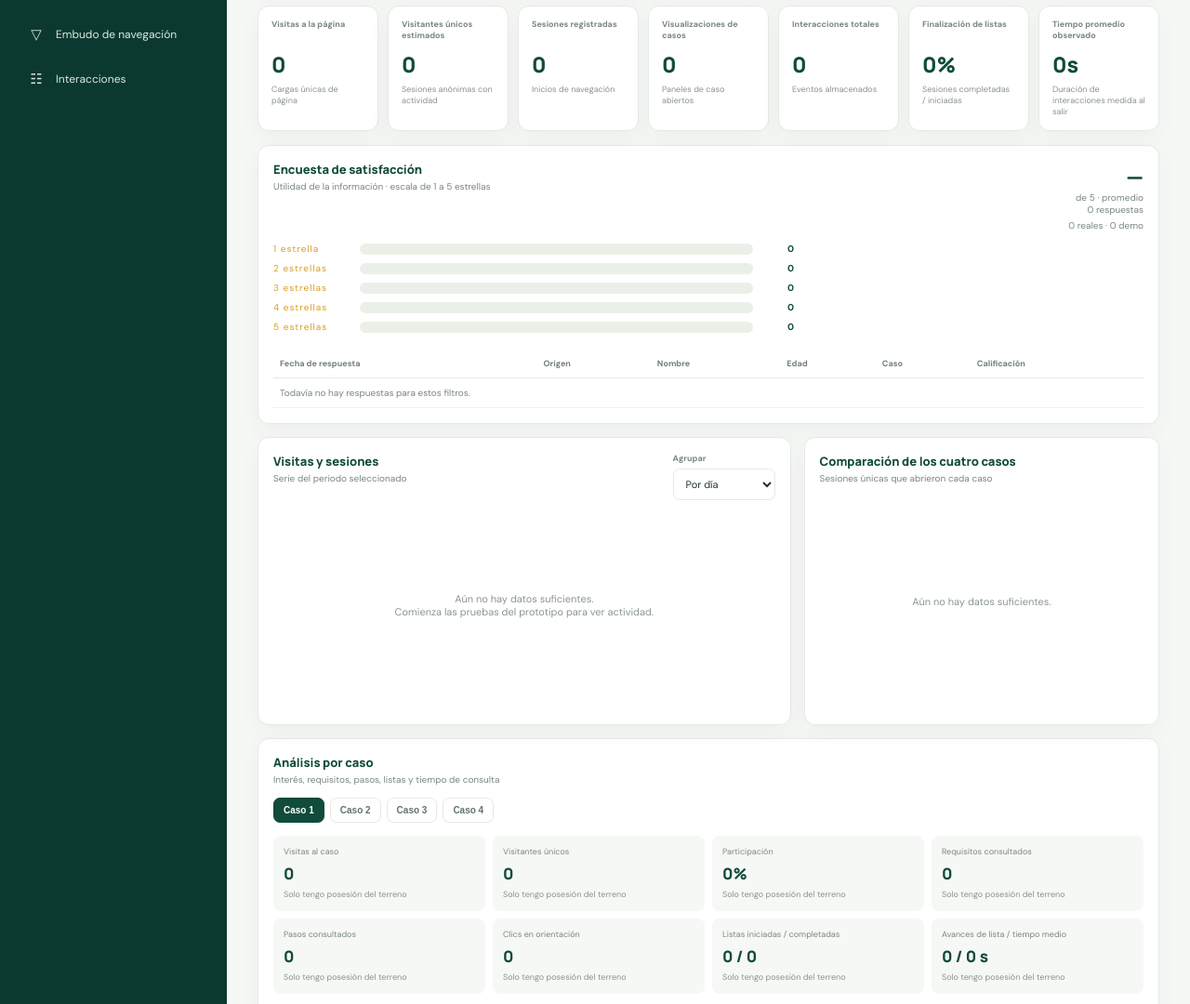
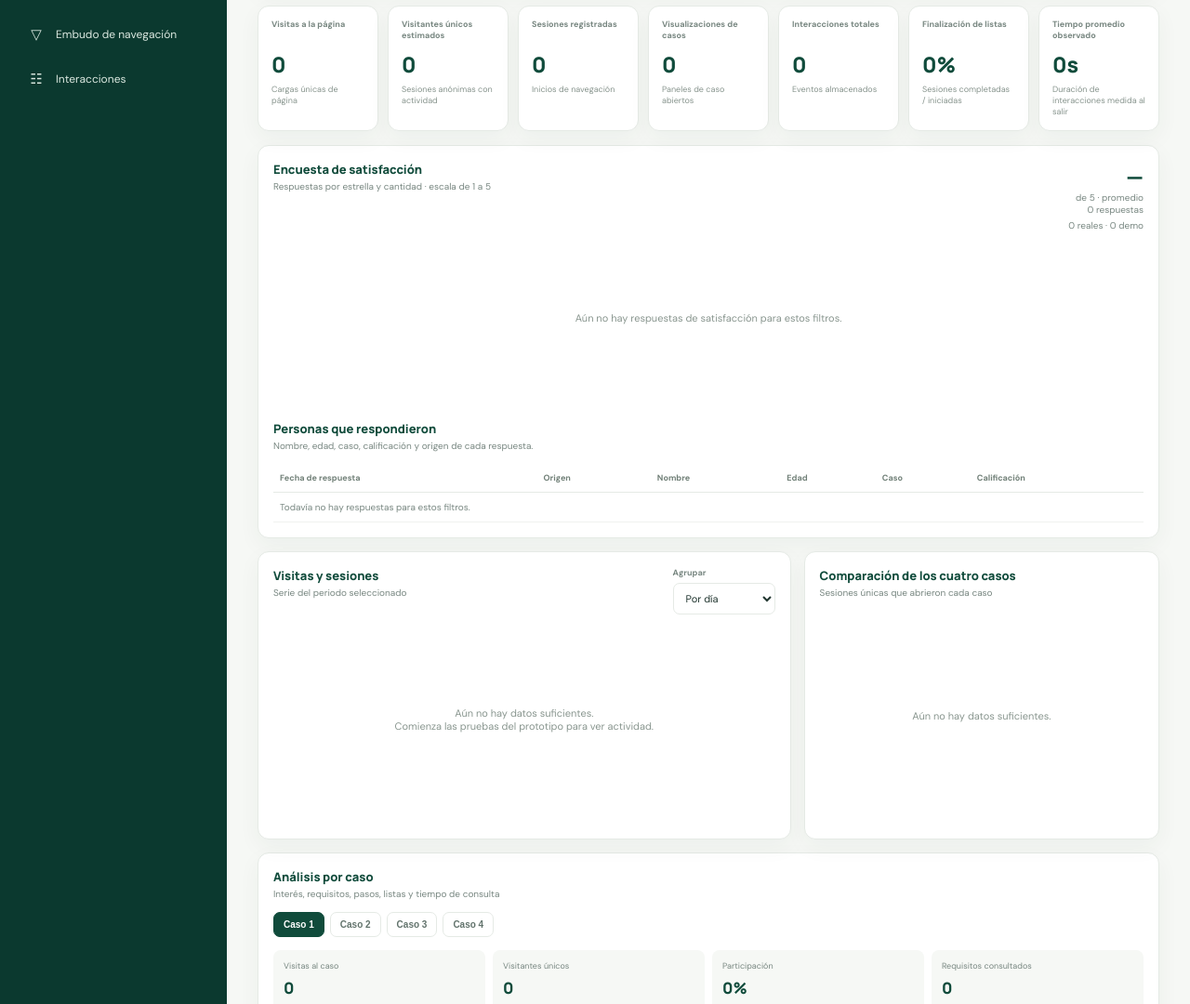
Before and after one commit to echuquillanqui/tramites, a Laravel app: page /admin in a window 1280 px wide. Shown: the part 337-1417 px from the top of the page at 93% size. Run offline with Laravel 12, Linux system fonts and the light colour scheme; a user stored in the database is signed in; data comes from the database, SQL or seed files in the repository; tables that the repository leaves empty hold one stand-in row (values such as "Sample post"); a map, chart or similar area stays blank.

Commit message:
Muestra grafico y respuestas de satisfaccion

```diff
--- a/app/Http/Controllers/AnalyticsController.php
+++ b/app/Http/Controllers/AnalyticsController.php
@@ -25,7 +25,7 @@ class AnalyticsController extends Controller
         $data = $request->validate([
             'event_uuid' => ['required', 'uuid'],
             'session_key' => ['required', 'uuid'],
-            'event_type' => ['required', 'in:page_view,session_start,case_view,case_select,requirements_view,steps_view,checklist_start,checklist_progress,checklist_complete,help_click,navigation_click,page_exit'],
+            'event_type' => ['required', 'in:page_view,session_start,case_view,case_select,requirements_view,steps_view,checklist_start,checklist_progress,checklist_complete,help_click,navigation_click,page_exit,satisfaction_response'],
             'case' => ['nullable', 'string', 'exists:prototype_cases,slug'],
             'page' => ['nullable', 'string', 'max:255'],
             'duration_seconds' => ['nullable', 'integer', 'min:0', 'max:1800'],
@@ -87,6 +87,10 @@ class AnalyticsController extends Controller
         $response = SatisfactionResponse::updateOrCreate(
             ['visitor_session_id' => $session->id, 'prototype_case_id' => $case->id],
             ['rating' => $data['rating'], 'first_name' => trim($data['first_name']), 'age' => $data['age'], 'is_demo' => $session->is_demo, 'responded_at' => now()],
+        );
+        AnalyticsEvent::updateOrCreate(
+            ['visitor_session_id' => $session->id, 'event_type' => 'satisfaction_response', 'prototype_case_id' => $case->id],
+            ['event_uuid' => (string) \Illuminate\Support\Str::uuid(), 'page' => '/', 'metadata' => ['rating' => (string) $data['rating']], 'created_at' => now()],
         );
 
         return response()->json(['ok' => true], $response->wasRecentlyCreated ? 201 : 200);
@@ -181,7 +185,7 @@ class AnalyticsController extends Controller
             'average' => round((clone $satisfactionQuery)->avg('rating') ?? 0, 1),
             'demo_count' => (clone $satisfactionQuery)->where('is_demo', true)->count(),
             'ratings' => collect(range(1, 5))->map(fn ($rating) => ['rating' => $rating, 'count' => (int) ($ratingCounts[$rating] ?? 0)])->values(),
-            'recent' => (clone $satisfactionQuery)->latest('responded_at')->limit(25)->get()->map(fn ($answer) => [
+            'recent' => (clone $satisfactionQuery)->latest('responded_at')->get()->map(fn ($answer) => [
                 'date' => $answer->responded_at->format('Y-m-d H:i:s'),
                 'case' => $answer->prototypeCase?->title,
                 'rating' => $answer->rating,
@@ -229,6 +233,7 @@ class AnalyticsController extends Controller
             'case' => $event->prototypeCase?->title, 'page' => $event->page,
             'device' => $event->visitorSession?->device, 'browser' => $event->visitorSession?->browser,
             'simulated' => (bool) $event->visitorSession?->is_demo,
+            'rating' => $event->event_type === 'satisfaction_response' ? ($event->metadata['rating'] ?? null) : null,
             'duration_seconds' => $event->duration_seconds,
         ]);
         $demoSessions = (clone $events)->whereHas('visitorSession', fn ($query) => $query->where('is_demo', true))
@@ -326,9 +331,9 @@ class AnalyticsController extends Controller
         return response()->streamDownload(function () use ($events) {
             $out = fopen('php://output', 'w');
             fwrite($out, "\xEF\xBB\xBF");
-            fputcsv($out, ['Fecha y hora', 'Origen', 'Evento', 'Caso', 'Página', 'Dispositivo', 'Navegador', 'Duración (segundos)'], ';');
+            fputcsv($out, ['Fecha y hora', 'Origen', 'Evento', 'Caso', 'Calificación', 'Página', 'Dispositivo', 'Navegador', 'Duración (segundos)'], ';');
             foreach ($events as $event) {
-                fputcsv($out, [$event->created_at->format('Y-m-d H:i:s'), $event->visitorSession?->is_demo ? 'Demo (simulado)' : 'Real', $event->event_type, $event->prototypeCase?->title, $event->page, $event->visitorSession?->device, $event->visitorSession?->browser, $event->duration_seconds], ';');
+                fputcsv($out, [$event->created_at->format('Y-m-d H:i:s'), $event->visitorSession?->is_demo ? 'Demo (simulado)' : 'Real', $event->event_type, $event->prototypeCase?->title, data_get($event->metadata, 'rating'), $event->page, $event->visitorSession?->device, $event->visitorSession?->browser, $event->duration_seconds], ';');
             }
             fclose($out);
         }, $filename, ['Content-Type' => 'text/csv; charset=UTF-8']);
--- a/database/seeders/DemoAnalyticsSeeder.php
+++ b/database/seeders/DemoAnalyticsSeeder.php
@@ -74,6 +74,7 @@ class DemoAnalyticsSeeder extends Seeder
                 }
 
                 $rating = [5, 4, 4, 5, 3, 4, 5, 2, 4, 5][$i % 10];
+                $surveyAt = $surveyStart->copy()->addSeconds((int) floor($surveySpanSeconds * $i / 58));
                 SatisfactionResponse::create([
                     'visitor_session_id' => $session->id,
                     'prototype_case_id' => $caseId,
@@ -81,8 +82,9 @@ class DemoAnalyticsSeeder extends Seeder
                     'first_name' => 'Demo ' . str_pad((string) ($i + 1), 2, '0', STR_PAD_LEFT),
                     'age' => 60 + (($i * 7) % 31),
                     'is_demo' => true,
-                    'responded_at' => $surveyStart->copy()->addSeconds((int) floor($surveySpanSeconds * $i / 58)),
+                    'responded_at' => $surveyAt,
                 ]);
+                $this->event($session, 'satisfaction_response', $caseId, $surveyAt, ['rating' => (string) $rating]);
             }
         });
     }
--- a/public/js/admin-dashboard.js
+++ b/public/js/admin-dashboard.js
@@ -9,7 +9,8 @@
     const eventNames = {
         page_view: 'Visita', session_start: 'Inicio de sesión', case_view: 'Vista de caso', case_select: 'Selección de caso',
         requirements_view: 'Requisitos', steps_view: 'Pasos', checklist_start: 'Inicio de lista', checklist_progress: 'Avance de lista',
-        checklist_complete: 'Lista completada', help_click: 'Orientación', navigation_click: 'Navegación', page_exit: 'Salida'
+        checklist_complete: 'Lista completada', help_click: 'Orientación', navigation_click: 'Navegación', page_exit: 'Salida',
+        satisfaction_response: 'Encuesta de satisfacción'
     };
 
     function params() {
@@ -86,7 +87,7 @@
     }
     function drawRecent(data) {
         const rows=data.recent.data||[];
-        $('#eventRows').innerHTML=rows.length?rows.map(row=>`<tr><td>${esc(row.date)}</td><td><span class="badge" style="${row.simulated?'background:#fff1d6;color:#795b20':''}">${row.simulated?'Demo':'Real'}</span></td><td><span class="badge">${esc(eventNames[row.event]||row.event)}</span></td><td>${esc(row.case||'—')}</td><td>${esc(row.page||'—')}</td><td>${esc(row.device||'—')}</td><td>${esc(row.browser||'—')}</td><td>${row.duration_seconds?fmt(row.duration_seconds)+' s':'—'}</td></tr>`).join(''):'<tr><td colspan="8" class="muted">Aún no hay eventos para estos filtros.</td></tr>';
+        $('#eventRows').innerHTML=rows.length?rows.map(row=>`<tr><td>${esc(row.date)}</td><td><span class="badge" style="${row.simulated?'background:#fff1d6;color:#795b20':''}">${row.simulated?'Demo':'Real'}</span></td><td><span class="badge">${esc(eventNames[row.event]||row.event)}</span></td><td>${esc(row.case||'—')}</td><td>${row.rating?`<span class="survey-stars-text">${'★'.repeat(Number(row.rating))}</span> ${esc(row.rating)}/5`:'—'}</td><td>${esc(row.page||'—')}</td><td>${esc(row.device||'—')}</td><td>${esc(row.browser||'—')}</td><td>${row.duration_seconds?fmt(row.duration_seconds)+' s':'—'}</td></tr>`).join(''):'<tr><td colspan="9" class="muted">Aún no hay eventos para estos filtros.</td></tr>';
         $('#pageInfo').textContent=rows.length?`Página ${data.recent.current_page} de ${data.recent.last_page} · ${data.recent.total} eventos`:'Sin registros';
         $('#prevPage').disabled=data.recent.current_page<=1;$('#nextPage').disabled=data.recent.current_page>=data.recent.last_page;
     }
@@ -94,8 +95,7 @@
         $('#surveyAverage').textContent=data.count?Number(data.average).toFixed(1):'—';
         $('#surveyCount').textContent=`${fmt(data.count)} ${data.count===1?'respuesta':'respuestas'}`;
         $('#surveySource').textContent=`${fmt(data.count-data.demo_count)} reales · ${fmt(data.demo_count)} demo`;
-        const max=Math.max(1,...data.ratings.map(item=>item.count));
-        $('#surveyBars').innerHTML=data.ratings.map(item=>`<div class="survey-row"><span class="survey-stars-text">${item.rating} ${item.rating===1?'estrella':'estrellas'}</span><div class="survey-bar"><span style="width:${item.count?Math.max(2,item.count/max*100):0}%"></span></div><strong>${fmt(item.count)}</strong></div>`).join('');
+        chart('satisfactionChart','satisfactionBox',{type:'bar',data:{labels:data.ratings.map(item=>`${item.rating} ${item.rating===1?'estrella':'estrellas'}`),datasets:[{label:'Respuestas',data:data.ratings.map(item=>item.count),backgroundColor:['#d88170','#dba66b','#d5c75e','#9bc65d','#26875d'],borderRadius:6,maxBarThickness:58}]},options:{responsive:true,maintainAspectRatio:false,plugins:{legend:{display:false},tooltip:{callbacks:{label:context=>`${fmt(context.raw)} ${context.raw===1?'respuesta':'respuestas'}`}}},scales:{x:{grid:{display:false},ticks:{font:{size:10}}},y:{beginAtZero:true,ticks:{precision:0,stepSize:1,font:{size:9}},grid:{color:'#edf0ed'}}}},plugins:[{id:'satisfactionCountLabels',afterDatasetsDraw(instance){const ctx=instance.ctx,meta=instance.getDatasetMeta(0);ctx.save();ctx.font='bold 11px DM Sans';ctx.fillStyle='#20352f';ctx.textAlign='center';meta.data.forEach((bar,index)=>ctx.fillText(String(data.ratings[index].count),bar.x,bar.y-6));ctx.restore()}}]},data.count===0);
         $('#surveyRows').innerHTML=data.recent.length?data.recent.map(item=>`<tr><td>${esc(item.date)}</td><td><span class="badge" style="${item.simulated?'background:#fff1d6;color:#795b20':''}">${item.simulated?'Demo (simulada)':'Real'}</span></td><td>${esc(item.first_name||'—')}</td><td>${item.age?fmt(item.age):'—'}</td><td>${esc(item.case||'—')}</td><td><span class="survey-stars-text">${'★'.repeat(item.rating)}${'☆'.repeat(5-item.rating)}</span> <strong>${item.rating}/5</strong></td></tr>`).join(''):'<tr><td colspan="6" class="muted">Todavía no hay respuestas para estos filtros.</td></tr>';
     }
     function setCase(slug) {caseDetail=slug;$$('.tab').forEach(t=>t.classList.toggle('active',t.dataset.case===slug));load();}
--- a/resources/views/admin/dashboard.blade.php
+++ b/resources/views/admin/dashboard.blade.php
@@ -25,13 +25,13 @@
  <div class="error" id="errorBox"></div>
  <div class="filters"><label class="filter">Periodo<select id="period"><option value="since_nov_13" selected>13 nov. – 2 dic.</option><option value="today">Hoy</option><option value="7d">Últimos 7 días</option><option value="30d">Últimos 30 días</option><option value="90d">Últimos 90 días</option><option value="this_month">Este mes</option><option value="last_month">Mes anterior</option><option value="custom">Rango personalizado</option></select></label><label class="filter custom-date" hidden>Desde<input type="date" id="from"></label><label class="filter custom-date" hidden>Hasta<input type="date" id="to"></label><label class="filter">Caso<select id="caseFilter"><option value="">Todos los casos</option>@foreach($cases as $case)<option value="{{ $case->slug }}">{{ $case->title }}</option>@endforeach</select></label><label class="filter">Dispositivo<select id="device"><option value="">Todos</option><option value="desktop">Computadora</option><option value="mobile">Celular</option><option value="tablet">Tableta</option></select></label><button class="button" id="apply">Aplicar filtros</button></div>
  <section class="cards"><article class="stat"><div class="stat-label">Visitas a la página</div><div class="stat-value" data-card="visits">0</div><div class="stat-foot">Cargas únicas de página</div></article><article class="stat"><div class="stat-label">Visitantes únicos estimados</div><div class="stat-value" data-card="unique">0</div><div class="stat-foot">Sesiones anónimas con actividad</div></article><article class="stat"><div class="stat-label">Sesiones registradas</div><div class="stat-value" data-card="sessions">0</div><div class="stat-foot">Inicios de navegación</div></article><article class="stat"><div class="stat-label">Visualizaciones de casos</div><div class="stat-value" data-card="cases">0</div><div class="stat-foot">Paneles de caso abiertos</div></article><article class="stat"><div class="stat-label">Interacciones totales</div><div class="stat-value" data-card="interactions">0</div><div class="stat-foot">Eventos almacenados</div></article><article class="stat"><div class="stat-label">Finalización de listas</div><div class="stat-value" data-card="checklist_rate">0%</div><div class="stat-foot">Sesiones completadas / iniciadas</div></article><article class="stat"><div class="stat-label">Tiempo promedio observado</div><div class="stat-value" data-card="avg_seconds">0s</div><div class="stat-foot">Duración de interacciones medida al salir</div></article></section>
- <section class="panel" id="satisfaccion" style="margin-bottom:14px"><div class="survey-head"><div><h2>Encuesta de satisfacción</h2><p class="sub">Utilidad de la información · escala de 1 a 5 estrellas</p></div><div class="survey-score"><strong id="surveyAverage">—</strong><span>de 5 · promedio</span><div id="surveyCount">0 respuestas</div><div class="survey-source" id="surveySource">0 reales · 0 demo</div></div></div><div class="survey-bars" id="surveyBars"></div><div class="table-wrap"><table><thead><tr><th>Fecha de respuesta</th><th>Origen</th><th>Nombre</th><th>Edad</th><th>Caso</th><th>Calificación</th></tr></thead><tbody id="surveyRows"><tr><td colspan="6" class="muted">Todavía no hay respuestas.</td></tr></tbody></table></div></section>
+ <section class="panel" id="satisfaccion" style="margin-bottom:14px"><div class="survey-head"><div><h2>Encuesta de satisfacción</h2><p class="sub">Respuestas por estrella y cantidad · escala de 1 a 5</p></div><div class="survey-score"><strong id="surveyAverage">—</strong><span>de 5 · promedio</span><div id="surveyCount">0 respuestas</div><div class="survey-source" id="surveySource">0 reales · 0 demo</div></div></div><div class="chart-box short" id="satisfactionBox"><canvas id="satisfactionChart"></canvas><div class="empty">Aún no hay respuestas de satisfacción para estos filtros.</div></div><h2 style="margin-top:18px">Personas que respondieron</h2><p class="sub">Nombre, edad, caso, calificación y origen de cada respuesta.</p><div class="table-wrap"><table><thead><tr><th>Fecha de respuesta</th><th>Origen</th><th>Nombre</th><th>Edad</th><th>Caso</th><th>Calificación</th></tr></thead><tbody id="surveyRows"><tr><td colspan="6" class="muted">Todavía no hay respuestas.</td></tr></tbody></table></div></section>
  <section class="grid"><article class="panel"><div style="display:flex;justify-content:space-between;align-items:start;gap:10px"><div><h2>Visitas y sesiones</h2><p class="sub">Serie del periodo seleccionado</p></div><label class="filter">Agrupar<select id="granularity"><option value="day">Por día</option><option value="week">Por semana</option><option value="month">Por mes</option></select></label></div><div class="chart-box" id="trendBox"><canvas id="trendChart"></canvas><div class="empty">Aún no hay datos suficientes.<br>Comienza las pruebas del prototipo para ver actividad.</div></div></article><article class="panel"><h2>Comparación de los cuatro casos</h2><p class="sub">Sesiones únicas que abrieron cada caso</p><div class="chart-box" id="caseBox"><canvas id="caseChart"></canvas><div class="empty">Aún no hay datos suficientes.</div></div></article></section>
  <section class="panel" id="casos" style="margin-bottom:14px"><h2>Análisis por caso</h2><p class="sub">Interés, requisitos, pasos, listas y tiempo de consulta</p><div class="tabs" id="caseTabs">@foreach($cases as $case)<button class="tab{{ $loop->first ? ' active' : '' }}" data-case="{{ $case->slug }}">Caso {{ $loop->iteration }}</button>@endforeach</div><div class="detail-grid" id="caseDetails"></div><div class="chart-box short" id="caseTrendBox" style="margin-top:15px"><canvas id="caseTrendChart"></canvas><div class="empty">Aún no hay datos suficientes para este caso.</div></div></section>
  <section class="grid equal" id="comportamiento"><article class="panel"><h2>Dispositivos y navegadores</h2><p class="sub">Distribución de eventos en el periodo</p><div class="chart-box short" id="deviceBox"><canvas id="deviceChart"></canvas><div class="empty">Aún no hay datos suficientes.</div></div></article><article class="panel"><h2>Acciones más frecuentes</h2><p class="sub">Eventos registrados por categoría</p><div class="chart-box short" id="actionBox"><canvas id="actionChart"></canvas><div class="empty">Aún no hay datos suficientes.</div></div></article></section>
  <section class="grid equal" id="embudo"><article class="panel"><h2>Embudo de navegación</h2><p class="sub">Sesiones únicas que llegaron a cada etapa</p><div class="funnel" id="funnel"></div></article><article class="panel"><h2>Actividad por hora</h2><p class="sub">Eventos según hora local del servidor · America/Lima</p><div class="chart-box short" id="hourBox"><canvas id="hourChart"></canvas><div class="empty">Aún no hay datos suficientes.</div></div></article></section>
  <section class="grid equal" id="dias"><article class="panel"><h2>Días de mayor actividad</h2><p class="sub">Distribución semanal de eventos</p><div class="chart-box short" id="weekdayBox"><canvas id="weekdayChart"></canvas><div class="empty">Aún no hay datos suficientes.</div></div></article><article class="panel"><h2>Páginas más visitadas</h2><p class="sub">Rutas del prototipo con mayor actividad</p><div class="chart-box short" id="pagesBox"><canvas id="pagesChart"></canvas><div class="empty">Aún no hay datos suficientes.</div></div></article></section>
- <section class="panel" id="eventos"><h2>Detalle de interacciones</h2><p class="sub">Eventos recientes dentro de los filtros seleccionados. No contiene nombres, DNI ni identificadores de visitante.</p><div class="table-wrap"><table><thead><tr><th>Fecha y hora</th><th>Origen</th><th>Evento</th><th>Caso</th><th>Página</th><th>Dispositivo</th><th>Navegador</th><th>Duración</th></tr></thead><tbody id="eventRows"></tbody></table></div><div class="pagination"><span id="pageInfo">Sin registros</span><div><button id="prevPage">Anterior</button> <button id="nextPage">Siguiente</button></div></div></section>
+ <section class="panel" id="eventos"><h2>Detalle de interacciones</h2><p class="sub">Eventos recientes dentro de los filtros seleccionados. No contiene nombres, DNI ni identificadores de visitante.</p><div class="table-wrap"><table><thead><tr><th>Fecha y hora</th><th>Origen</th><th>Evento</th><th>Caso</th><th>Calificación</th><th>Página</th><th>Dispositivo</th><th>Navegador</th><th>Duración</th></tr></thead><tbody id="eventRows"></tbody></table></div><div class="pagination"><span id="pageInfo">Sin registros</span><div><button id="prevPage">Anterior</button> <button id="nextPage">Siguiente</button></div></div></section>
  <section class="panel" style="margin-top:14px"><h2>Evaluación del prototipo</h2><p class="sub">Indicadores de desempeño del recorrido</p><div class="eval"><strong>Interés:</strong> casos con más vistas y selecciones. <strong>Consulta:</strong> aperturas de requisitos y pasos. <strong>Abandono:</strong> diferencias entre etapas consecutivas del embudo. <strong>Autonomía observada:</strong> uso y finalización de listas como señal de interacción, no como prueba de comprensión. <strong>Siguiente validación:</strong> encuesta anónima y voluntaria de facilidad y comprensión.</div></section>
  </div></main></div>
  <script>window.dashboardConfig={dataUrl:@json(route('admin.analytics')),exportUrl:@json(route('admin.export')),summaryExportUrl:@json(route('admin.export.report','summary')),casesExportUrl:@json(route('admin.export.report','cases'))};</script><script src="/js/admin-dashboard.js"></script>
```
Also changed, not shown: README.md.
